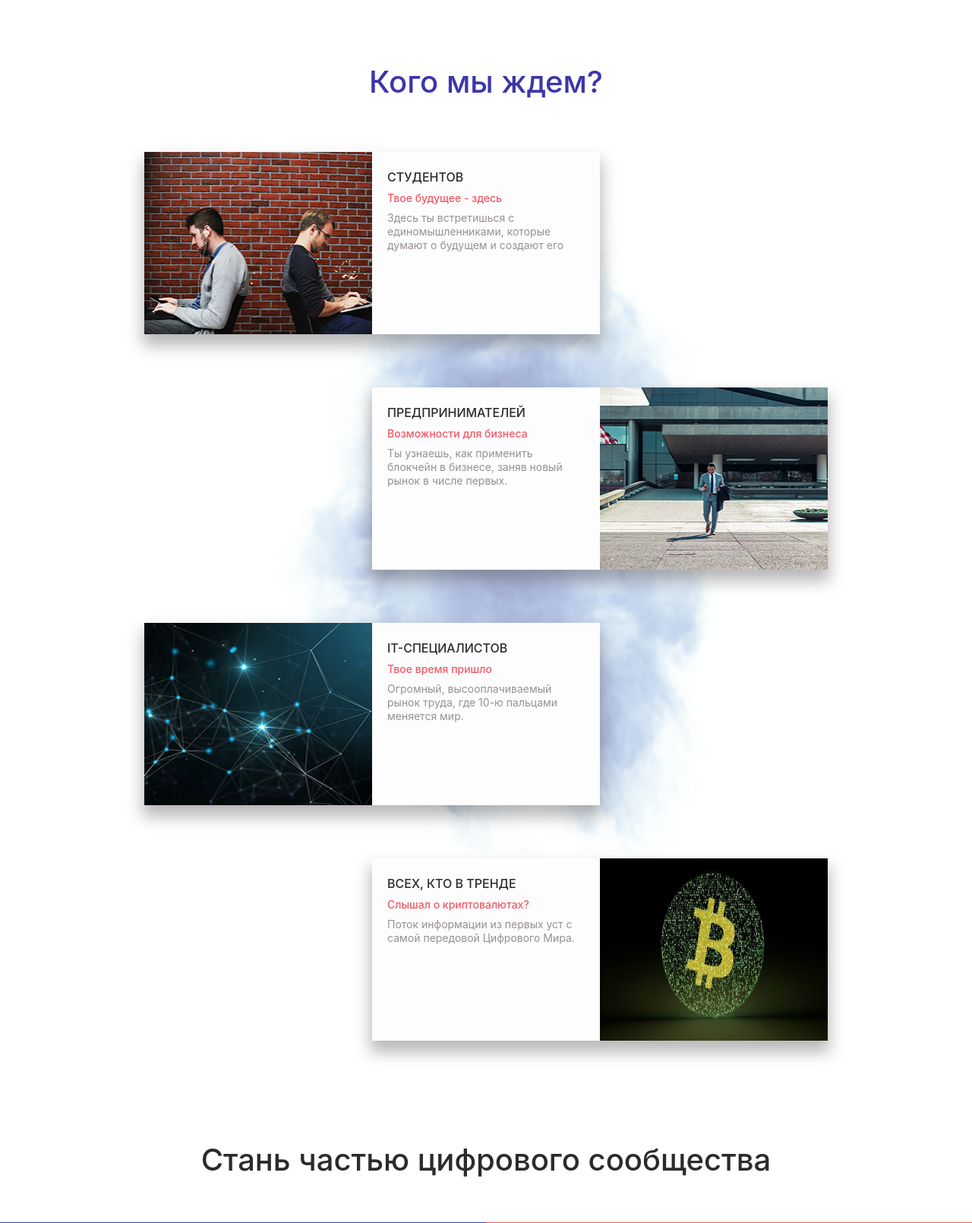
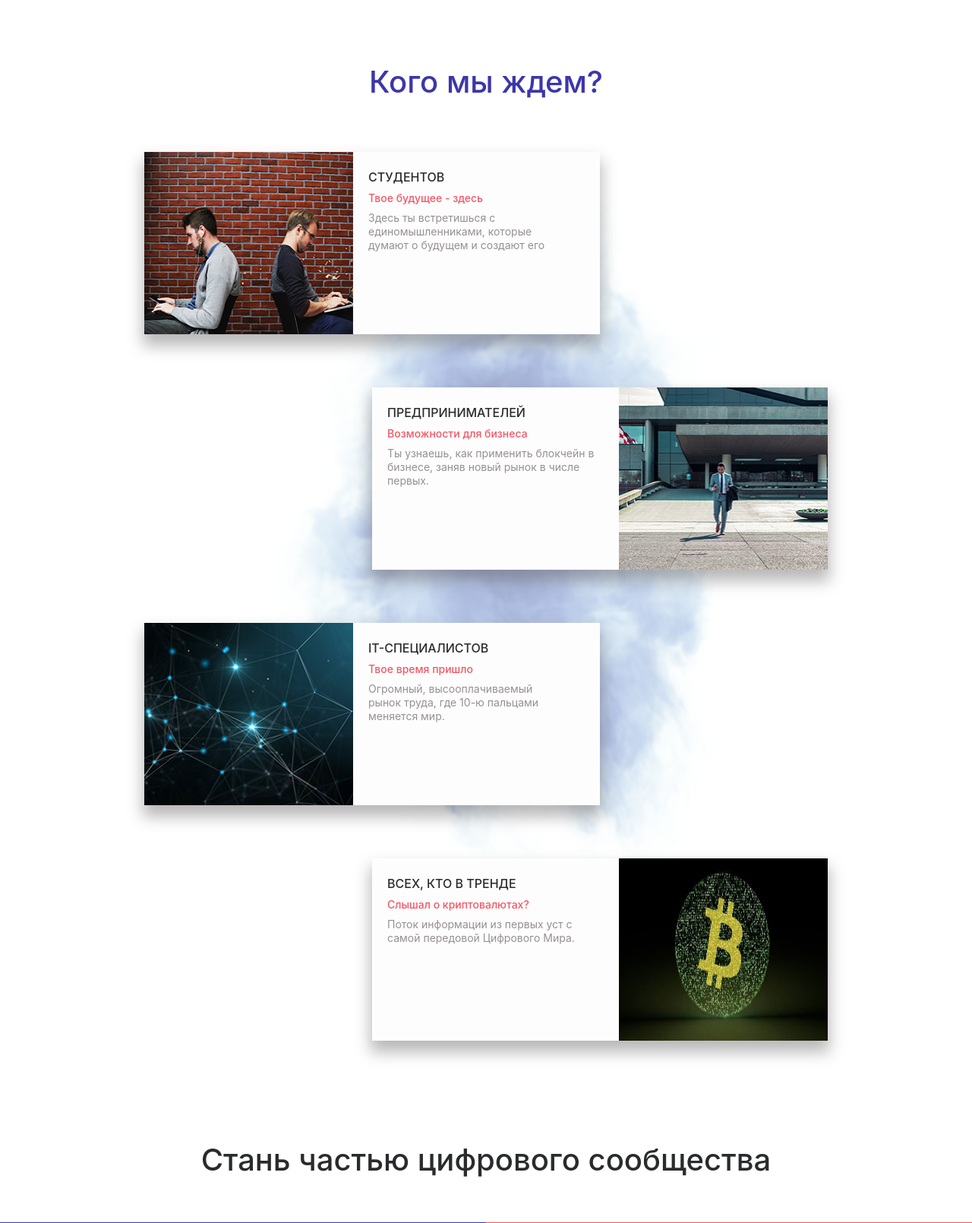
Before and after one commit to dacom-dark-sun/mapalafest, a PHP site: page / in a window 1280 px wide. Shown: the part 1419-3029 px from the top of the page at 76% size. Run offline with PHP 8.4, Linux system fonts and the light colour scheme; a stand-in replaces the project's code that opens the database connection; some libraries are stand-ins or nearby versions.

Commit message:
no message

```diff
--- a/css/style.css
+++ b/css/style.css
@@ -986,7 +986,7 @@ h2 {
 }
 
 .guests img {
-  width: 300px;
+  width: 275px;
   height: 100%;
 }
 
--- a/index.php
+++ b/index.php
@@ -421,10 +421,10 @@
 
 
                 </div>
-                <div class="answer">Вы зарегистрированы. <br> Добро пожаловать на фестиваль!. </div>
+                    <div class="answer">Вы зарегистрированы. <br> Добро пожаловать на фестиваль!.
+                    </div>
 
 
-            </div>
         </div>
     </div>
 </div>
```
